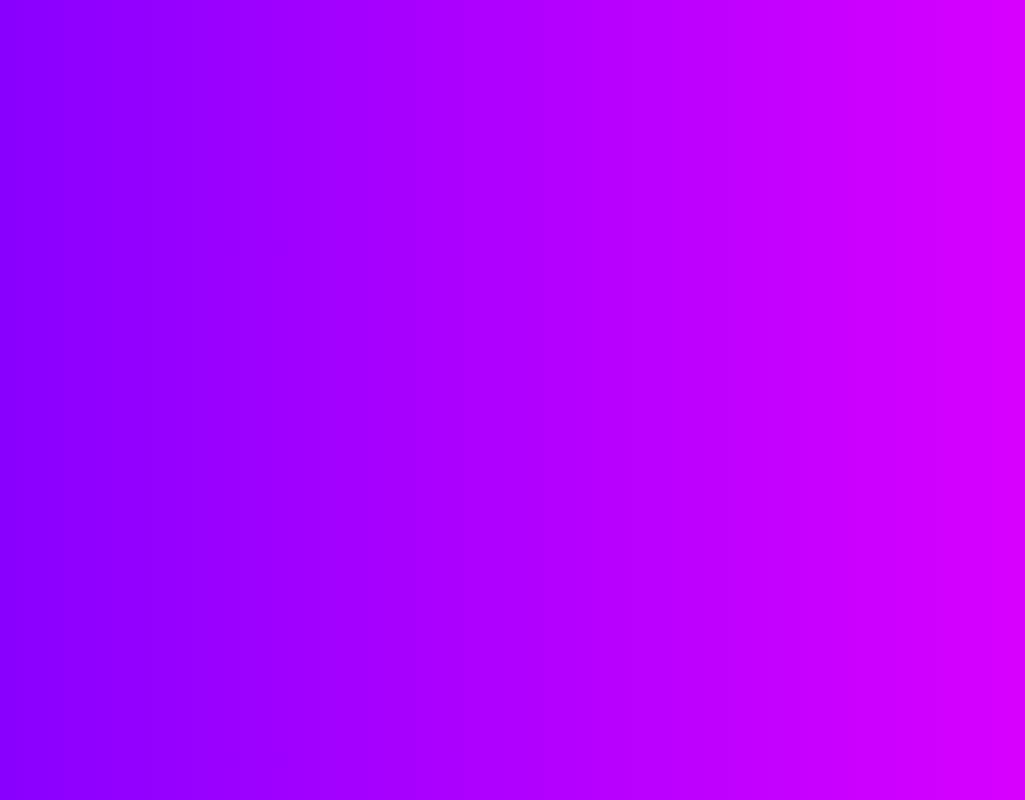
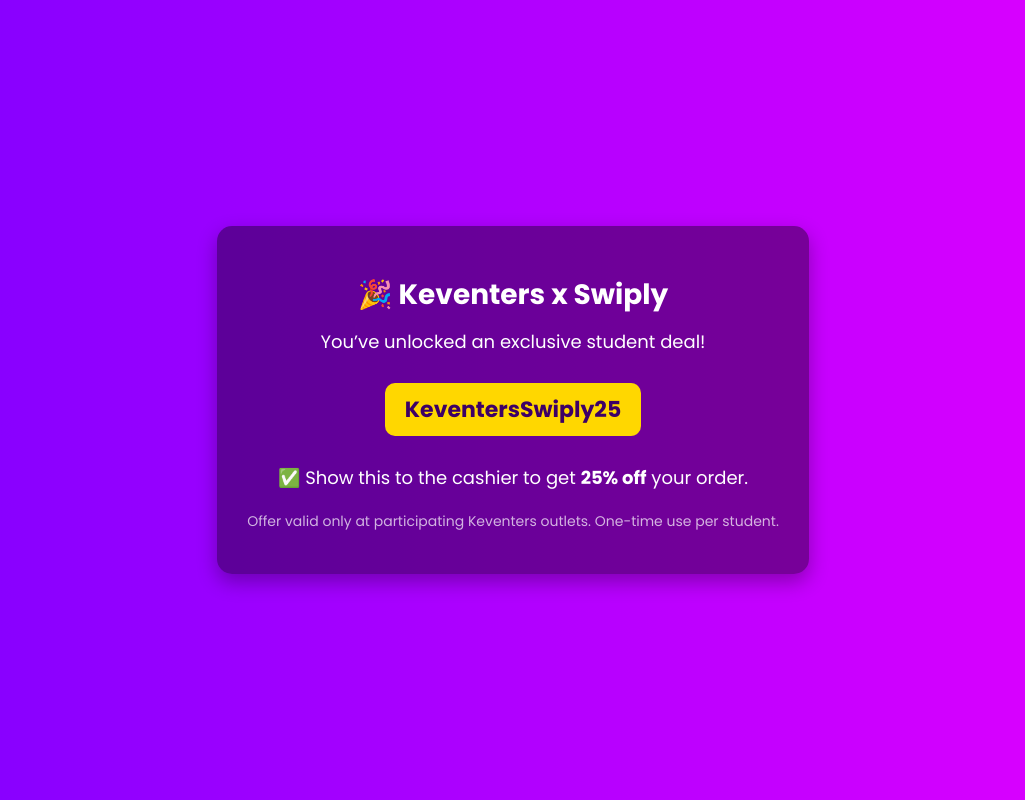
Before and after one commit to swiplyCoupon/KeventersStudent, a plain HTML site: page index.html in a window 1280 px wide. Shown: the whole page, without its empty margins (127-1152 px from the left). Drawn offline with Linux system fonts and the light colour scheme.

Commit message:
Update index.html

```diff
--- a/index.html
+++ b/index.html
@@ -18,6 +18,7 @@
       min-height: 100vh;
       text-align: center;
     }
+
     .container {
       background: rgba(0, 0, 0, 0.4);
       padding: 30px;
@@ -25,14 +26,17 @@
       max-width: 90%;
       box-shadow: 0 8px 20px rgba(0, 0, 0, 0.3);
     }
+
     h1 {
       font-size: 28px;
       margin-bottom: 12px;
     }
+
     p {
       font-size: 18px;
       margin: 12px 0;
     }
+
     .code {
       background-color: #FFD700;
       color: #3D0066;
@@ -43,6 +47,7 @@
       display: inline-block;
       margin: 16px 0;
     }
+
     .footer {
       font-size: 14px;
       margin-top: 20px;
@@ -50,8 +55,29 @@
     }
   </style>
 
-  <!-- ✅ Google Analytics (Replace with your GA4 Measurement ID) -->
-  <script async src="https://www.googletagmanager.com/gtag/js?id=G-XXXXXXXXXX"></script>
+  <!-- ✅ Google Analytics -->
+  <script async src="https://www.googletagmanager.com/gtag/js?id=G-1L3BZN3JMB"></script>
   <script>
     window.dataLayer = window.dataLayer || [];
-    function gt
+    function gtag(){ dataLayer.push(arguments); }
+    gtag('js', new Date());
+    gtag('config', 'G-1L3BZN3JMB');
+  </script>
+
+  <!-- ✅ Alert popup -->
+  <script>
+    window.onload = function() {
+      alert("🎉 Your Keventers Coupon: KeventersSwiply25\n\nShow this code to the cashier to get 25% OFF on your order!");
+    };
+  </script>
+</head>
+<body>
+  <div class="container">
+    <h1>🎉 Keventers x Swiply</h1>
+    <p>You’ve unlocked an exclusive student deal!</p>
+    <p class="code">KeventersSwiply25</p>
+    <p>✅ Show this to the cashier to get <strong>25% off</strong> your order.</p>
+    <p class="footer">Offer valid only at participating Keventers outlets. One-time use per student.</p>
+  </div>
+</body>
+</html>
```
